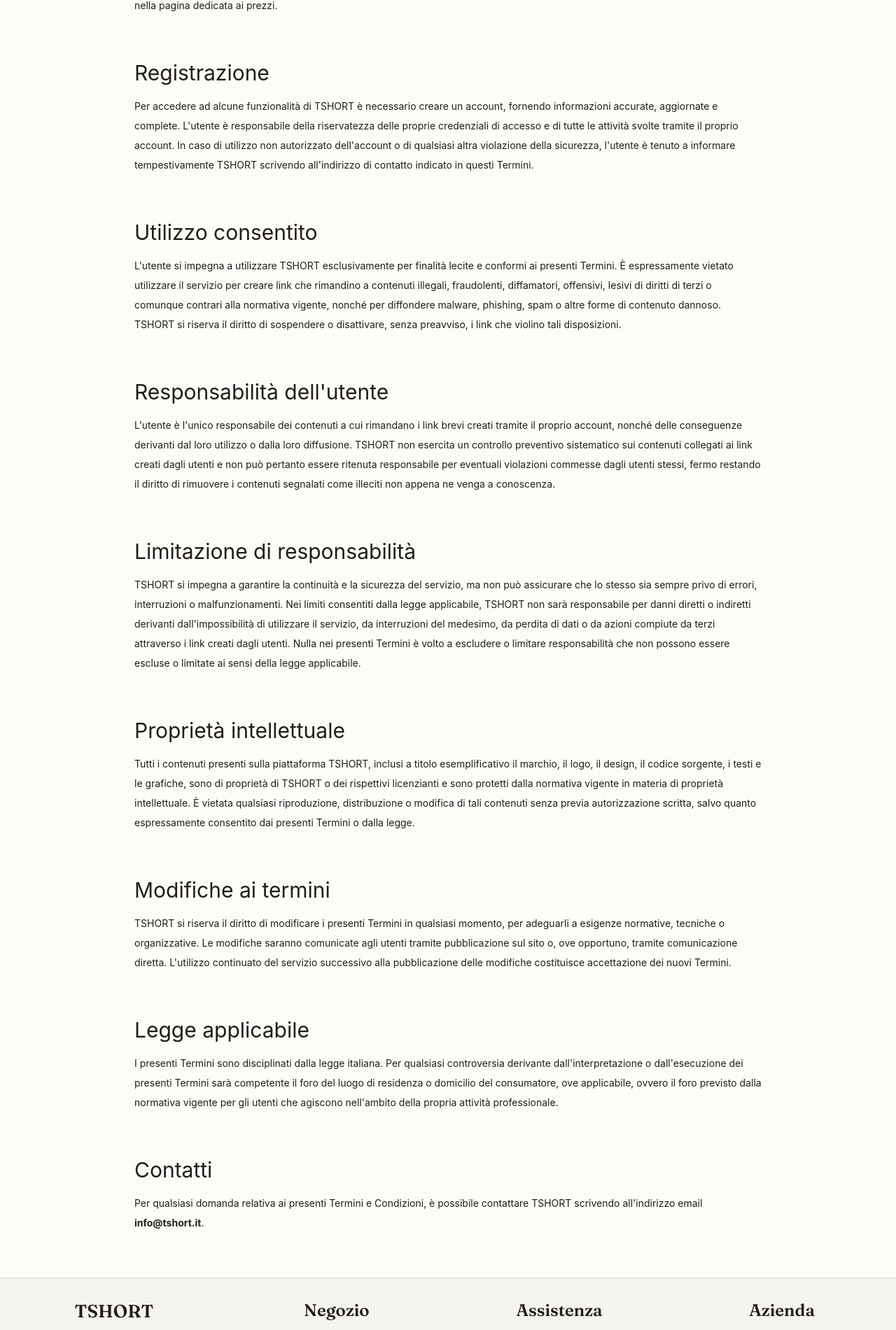
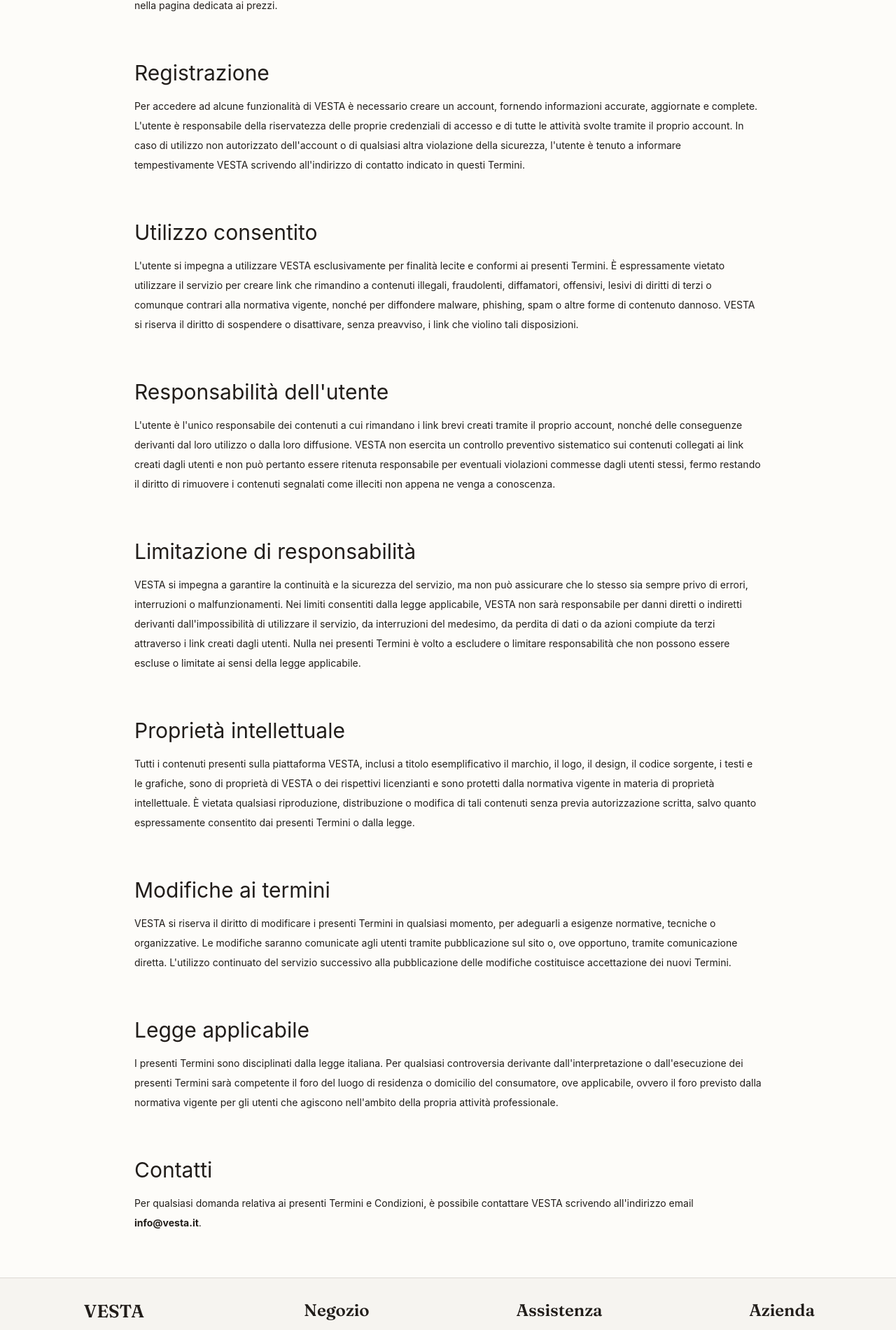
Before and after one commit to santie96/TShort, a React (Vite) app: page /termini-condizioni in a window 1280 px wide. Shown: the part 631-2532 px from the top of the page at 70% size. Built offline with nearby package versions, Linux system fonts and the light colour scheme.

Commit message:
fix name project

```diff
--- a/index.html
+++ b/index.html
@@ -4,7 +4,7 @@
     <meta charset="UTF-8" />
     <link rel="icon" type="image/svg+xml" href="./Public/shirt-button-svgrepo-com.svg" />
     <meta name="viewport" content="width=device-width, initial-scale=1.0" />
-    <title>TSHORT</title>
+    <title>VESTA</title>
   </head>
   <body>
     <div id="root"></div>
--- a/package.json
+++ b/package.json
@@ -1,5 +1,5 @@
 {
-  "name": "tshort",
+  "name": "vesta",
   "private": true,
   "version": "0.0.0",
   "type": "module",
--- a/src/component/layout/Footer.jsx
+++ b/src/component/layout/Footer.jsx
@@ -14,7 +14,7 @@
             <div className="flex flex-col items-center gap-2 text-center  md:items-center md:text-center">
               <NavLink to="/">
                 {/* LOGO */}
-                <h2 className="text-logo-size font-title font-semibold">TSHORT</h2>
+                <h2 className="text-logo-size font-title font-semibold">VESTA</h2>
               </NavLink>
               <p className="text-balance max-w-70">
                 Abbigliamento moderno per uomo, donna e bambino. Qualità curata, design essenziale, prezzi accessibili.
@@ -157,7 +157,7 @@
               </div>
             </div>
             <div className="flex justify-center md:order-1">
-              <p className="text-xs tracking-wide">&copy; 2026 TShort. Tutti i diritti riservati.</p>
+              <p className="text-xs tracking-wide">&copy; 2026 VESTA. Tutti i diritti riservati.</p>
             </div>
           </section>
         </div>
--- a/src/component/layout/Navbar-Components/SideBarMenu.jsx
+++ b/src/component/layout/Navbar-Components/SideBarMenu.jsx
@@ -21,7 +21,7 @@
                         className="font-semibold text-[#211D1A] font-title text-logo-size"
                         to="/"
                         onClick={onClose}
-                        >TSHORT</NavLink>
+                        >VESTA</NavLink>
                     </div>
                     <div className="flex gap-3 text-icon-size">
                         <button
--- a/src/component/layout/Navbar.jsx
+++ b/src/component/layout/Navbar.jsx
@@ -78,7 +78,7 @@
                         {/* Logo - ALL Breack Point */}
                         <div>
                             <NavLink to="/" className="flex items-center gap-3 text-slate-100">
-                                <h2 className="text-logo-size font-semibold text-[#211D1A] font-title">TSHORT</h2>
+                                <h2 className="text-logo-size font-semibold text-[#211D1A] font-title">VESTA</h2>
                             </NavLink>
                         </div>
 
--- a/src/component/pages/Contatti-Components/Info.jsx
+++ b/src/component/pages/Contatti-Components/Info.jsx
@@ -20,10 +20,10 @@
             <div>
               <h4 className="text-stitle-size font-semibold">Scrivici una email</h4>
               <a
-                href="mailto:info@tshort.it"
+                href="mailto:info@vesta.it"
                 className="underline decoration-transparent hover:decoration-[#C47048] transition-colors duration-300"
               >
-                info@tshort.it
+                info@vesta.it
               </a>
             </div>
           </li>
--- a/src/component/pages/Cookies.jsx
+++ b/src/component/pages/Cookies.jsx
@@ -18,7 +18,7 @@
           <section className="space-y-4 text-center">
             <h2 className="--font-title text-[#211D1A] text-2xl md:text-3xl pt-4 pb-2">Introduzione</h2>
             <p className="--font-text text-[#211D1A] text-[0.875rem] leading-7">
-              La presente Cookie Policy descrive in che modo TSHORT, piattaforma web dedicata alla creazione,
+              La presente Cookie Policy descrive in che modo VESTA, piattaforma web dedicata alla creazione,
               personalizzazione e gestione di link brevi, utilizza i cookie e tecnologie simili durante la navigazione
               sul sito. Consultando questa pagina, l'utente potrà comprendere quali tipologie di cookie vengono
               impiegate, per quali finalità e come è possibile gestire le proprie preferenze in materia di privacy.
@@ -40,7 +40,7 @@
           <section className="space-y-4 text-center">
             <h2 className="--font-title text-[#211D1A] text-2xl md:text-3xl pt-4 pb-2">Cookie tecnici</h2>
             <p className="--font-text text-[#211D1A] text-[0.875rem] leading-7">
-              I cookie tecnici sono indispensabili per il corretto funzionamento di TSHORT e per consentire all'utente
+              I cookie tecnici sono indispensabili per il corretto funzionamento di VESTA e per consentire all'utente
               di utilizzare le funzionalità principali della piattaforma, come la creazione di link brevi, l'accesso
               all'area personale e la gestione del proprio account. Questi cookie non richiedono il consenso preventivo
               dell'utente in quanto strettamente necessari all'erogazione del servizio richiesto. Tra questi rientrano,
@@ -52,7 +52,7 @@
           <section className="space-y-4 text-center">
             <h2 className="--font-title text-[#211D1A] text-2xl md:text-3xl pt-4 pb-2">Cookie analitici</h2>
             <p className="--font-text text-[#211D1A] text-[0.875rem] leading-7">
-              TSHORT utilizza cookie analitici per raccogliere informazioni aggregate e anonime sul numero di utenti che
+              VESTA utilizza cookie analitici per raccogliere informazioni aggregate e anonime sul numero di utenti che
               visitano il sito e sulle modalità di utilizzo dello stesso, ad esempio le pagine più visitate o il tempo
               medio di permanenza. Tali dati sono trattati in forma statistica e ci consentono di migliorare
               costantemente la struttura del sito, le funzionalità offerte e l'esperienza complessiva degli utenti. Ove
@@ -64,10 +64,10 @@
           <section className="space-y-4 text-center">
             <h2 className="--font-title text-[#211D1A] text-2xl md:text-3xl pt-4 pb-2">Cookie di terze parti</h2>
             <p className="--font-text text-[#211D1A] text-[0.875rem] leading-7">
-              Durante la navigazione su TSHORT, l'utente potrebbe ricevere sul proprio dispositivo cookie inviati da
-              siti o web server diversi da quello di TSHORT, sui quali possono risiedere alcuni elementi presenti nella
+              Durante la navigazione su VESTA, l'utente potrebbe ricevere sul proprio dispositivo cookie inviati da
+              siti o web server diversi da quello di VESTA, sui quali possono risiedere alcuni elementi presenti nella
               pagina che si sta visitando, come ad esempio componenti per la condivisione sui social network o servizi
-              di analisi del traffico forniti da soggetti terzi. TSHORT non ha controllo diretto su questi cookie e
+              di analisi del traffico forniti da soggetti terzi. VESTA non ha controllo diretto su questi cookie e
               invita gli utenti a consultare le informative privacy e cookie dei rispettivi fornitori terzi per
               conoscere le modalità di trattamento dei dati raccolti.
             </p>
@@ -80,7 +80,7 @@
               impostando il blocco totale o parziale dei cookie, oppure configurando la cancellazione automatica degli
               stessi alla chiusura del browser. La maggior parte dei browser consente inoltre di visualizzare quali
               cookie sono stati salvati e di eliminarli singolarmente. Si segnala che la disabilitazione dei cookie
-              tecnici potrebbe compromettere il corretto funzionamento di alcune funzionalità della piattaforma TSHORT.
+              tecnici potrebbe compromettere il corretto funzionamento di alcune funzionalità della piattaforma VESTA.
             </p>
           </section>
 
@@ -97,10 +97,10 @@
           <section className="space-y-4 text-center">
             <h2 className="--font-title text-[#211D1A] text-2xl md:text-3xl pt-4 pb-2">Contatti</h2>
             <p className="--font-text text-[#211D1A] text-[0.875rem] leading-7">
-              Per qualsiasi domanda o richiesta relativa alla presente Cookie Policy, è possibile contattare TSHORT
+              Per qualsiasi domanda o richiesta relativa alla presente Cookie Policy, è possibile contattare VESTA
               scrivendo all'indirizzo email{" "}
               <a href="" className="font-bold hover:text-[rgb(196,112,72)]">
-                info@tshort.it
+                info@vesta.it
               </a>
               . Il nostro team risponderà nel più breve tempo possibile per fornire tutti i chiarimenti necessari.
             </p>
--- a/src/component/pages/Privacy.jsx
+++ b/src/component/pages/Privacy.jsx
@@ -19,7 +19,7 @@
           <section className="space-y-4">
             <h2 className="--font-title text-[#211D1A] text-2xl md:text-3xl pt-4 pb-2">Introduzione</h2>
             <p className="--font-text text-[#211D1A] text-[0.875rem] leading-7">
-              TSHORT ("noi", "il Servizio" o "la Piattaforma") rispetta la riservatezza dei propri utenti e si impegna a
+              VESTA ("noi", "il Servizio" o "la Piattaforma") rispetta la riservatezza dei propri utenti e si impegna a
               proteggere i dati personali trattati in occasione dell'utilizzo del servizio di creazione e gestione di
               link brevi. La presente Privacy Policy illustra le modalità di raccolta, utilizzo, conservazione e
               protezione dei dati personali degli utenti, in conformità al Regolamento (UE) 2016/679 (GDPR) e alla
@@ -30,9 +30,9 @@
           <section className="space-y-4">
             <h2 className="--font-title text-[#211D1A] text-2xl md:text-3xl pt-4 pb-2">Titolare del trattamento</h2>
             <p className="--font-text text-[#211D1A] text-[0.875rem] leading-7">
-              Il Titolare del trattamento dei dati personali raccolti tramite TSHORT è la società che gestisce la
+              Il Titolare del trattamento dei dati personali raccolti tramite VESTA è la società che gestisce la
               piattaforma, con sede legale in Italia. Per qualsiasi richiesta relativa al trattamento dei dati
-              personali, l'utente può contattare il Titolare scrivendo all'indirizzo email privacy@tshort.io, indicando
+              personali, l'utente può contattare il Titolare scrivendo all'indirizzo email privacy@vesta.io, indicando
               in modo chiaro l'oggetto della richiesta.
             </p>
           </section>
@@ -40,7 +40,7 @@
           <section className="space-y-4">
             <h2 className="--font-title text-[#211D1A] text-2xl md:text-3xl pt-4 pb-2">Dati raccolti</h2>
             <p className="--font-text text-[#211D1A] text-[0.875rem] leading-7">
-              Nell'ambito dell'erogazione del servizio, TSHORT può raccogliere diverse categorie di dati personali, tra
+              Nell'ambito dell'erogazione del servizio, VESTA può raccogliere diverse categorie di dati personali, tra
               cui: dati identificativi e di contatto forniti in fase di registrazione (nome, cognome, indirizzo email);
               dati relativi all'account, come nome utente e password (memorizzata in forma crittografata); dati di
               navigazione e di utilizzo del servizio, tra cui gli URL accorciati creati, il numero di click ricevuti e
@@ -103,7 +103,7 @@
           <section className="space-y-4">
             <h2 className="--font-title text-[#211D1A] text-2xl md:text-3xl pt-4 pb-2">Sicurezza</h2>
             <p className="--font-text text-[#211D1A] text-[0.875rem] leading-7">
-              TSHORT adotta misure tecniche e organizzative adeguate a garantire un livello di sicurezza idoneo rispetto
+              VESTA adotta misure tecniche e organizzative adeguate a garantire un livello di sicurezza idoneo rispetto
               ai rischi connessi al trattamento dei dati personali, tra cui la crittografia delle password, l'utilizzo
               di connessioni protette e il controllo degli accessi ai sistemi. Tali misure sono costantemente riviste e
               aggiornate per far fronte all'evoluzione delle minacce alla sicurezza informatica e per assicurare la
@@ -117,7 +117,7 @@
               Per qualsiasi domanda relativa alla presente Privacy Policy o per esercitare i propri diritti in materia
               di protezione dei dati personali, l'utente può contattare il Titolare del trattamento all'indirizzo email{" "}
               <a href="" className="font-bold hover:text-[#C47048]">
-                info@tshort.it
+                info@vesta.it
               </a>
               .
             </p>
--- a/src/component/pages/TerminiCondizioni.jsx
+++ b/src/component/pages/TerminiCondizioni.jsx
@@ -16,7 +16,7 @@
           <section className="space-y-2 md:space-y-4">
             <h2 className="--font-title text-[#211D1A] text-2xl md:text-3xl pt-4 pb-2">Introduzione</h2>
             <p className="--font-text text-[#211D1A] text-[0.875rem] leading-7">
-              I presenti Termini e Condizioni ("Termini") disciplinano l'accesso e l'utilizzo della piattaforma TSHORT,
+              I presenti Termini e Condizioni ("Termini") disciplinano l'accesso e l'utilizzo della piattaforma VESRA,
               servizio dedicato alla creazione, personalizzazione e gestione di link brevi. Accedendo o utilizzando il
               servizio, l'utente accetta integralmente e senza riserve i presenti Termini. Qualora l'utente non intenda
               accettare tali condizioni, è tenuto a non utilizzare la piattaforma.
@@ -26,7 +26,7 @@
           <section className="space-y-2"md:space-y-4>
             <h2 className="--font-title text-[#211D1A] text-2xl md:text-3xl pt-4 pb-2">Oggetto del servizio</h2>
             <p className="--font-text text-[#211D1A] text-[0.875rem] leading-7">
-              TSHORT fornisce agli utenti uno strumento per trasformare URL lunghi in link brevi, personalizzabili e
+              VESTA fornisce agli utenti uno strumento per trasformare URL lunghi in link brevi, personalizzabili e
               facilmente condivisibili, corredati da statistiche di utilizzo quali numero di click, provenienza
               geografica e dispositivo utilizzato. Il servizio può essere utilizzato sia in forma gratuita, con
               funzionalità limitate, sia tramite piani a pagamento che offrono funzionalità aggiuntive, secondo quanto
@@ -37,21 +37,21 @@
           <section className="space-y-2"md:space-y-4>
             <h2 className="--font-title text-[#211D1A] text-2xl md:text-3xl pt-4 pb-2">Registrazione</h2>
             <p className="--font-text text-[#211D1A] text-[0.875rem] leading-7">
-              Per accedere ad alcune funzionalità di TSHORT è necessario creare un account, fornendo informazioni
+              Per accedere ad alcune funzionalità di VESTA è necessario creare un account, fornendo informazioni
               accurate, aggiornate e complete. L'utente è responsabile della riservatezza delle proprie credenziali di
               accesso e di tutte le attività svolte tramite il proprio account. In caso di utilizzo non autorizzato
               dell'account o di qualsiasi altra violazione della sicurezza, l'utente è tenuto a informare
-              tempestivamente TSHORT scrivendo all'indirizzo di contatto indicato in questi Termini.
+              tempestivamente VESTA scrivendo all'indirizzo di contatto indicato in questi Termini.
             </p>
           </section>
 
           <section className="space-y-2"md:space-y-4>
             <h2 className="--font-title text-[#211D1A] text-2xl md:text-3xl pt-4 pb-2">Utilizzo consentito</h2>
             <p className="--font-text text-[#211D1A] text-[0.875rem] leading-7">
-              L'utente si impegna a utilizzare TSHORT esclusivamente per finalità lecite e conformi ai presenti Termini.
+              L'utente si impegna a utilizzare VESTA esclusivamente per finalità lecite e conformi ai presenti Termini.
               È espressamente vietato utilizzare il servizio per creare link che rimandino a contenuti illegali,
               fraudolenti, diffamatori, offensivi, lesivi di diritti di terzi o comunque contrari alla normativa
-              vigente, nonché per diffondere malware, phishing, spam o altre forme di contenuto dannoso. TSHORT si
+              vigente, nonché per diffondere malware, phishing, spam o altre forme di contenuto dannoso. VESTA si
               riserva il diritto di sospendere o disattivare, senza preavviso, i link che violino tali disposizioni.
             </p>
           </section>
@@ -60,7 +60,7 @@
             <h2 className="--font-title text-[#211D1A] text-2xl md:text-3xl pt-4 pb-2">Responsabilità dell'utente</h2>
             <p className="--font-text text-[#211D1A] text-[0.875rem] leading-7">
               L'utente è l'unico responsabile dei contenuti a cui rimandano i link brevi creati tramite il proprio
-              account, nonché delle conseguenze derivanti dal loro utilizzo o dalla loro diffusione. TSHORT non esercita
+              account, nonché delle conseguenze derivanti dal loro utilizzo o dalla loro diffusione. VESTA non esercita
               un controllo preventivo sistematico sui contenuti collegati ai link creati dagli utenti e non può pertanto
               essere ritenuta responsabile per eventuali violazioni commesse dagli utenti stessi, fermo restando il
               diritto di rimuovere i contenuti segnalati come illeciti non appena ne venga a conoscenza.
@@ -72,9 +72,9 @@
               Limitazione di responsabilità
             </h2>
             <p className="--font-text text-[#211D1A] text-[0.875rem] leading-7">
-              TSHORT si impegna a garantire la continuità e la sicurezza del servizio, ma non può assicurare che lo
+              VESTA si impegna a garantire la continuità e la sicurezza del servizio, ma non può assicurare che lo
               stesso sia sempre privo di errori, interruzioni o malfunzionamenti. Nei limiti consentiti dalla legge
-              applicabile, TSHORT non sarà responsabile per danni diretti o indiretti derivanti dall'impossibilità di
+              applicabile, VESTA non sarà responsabile per danni diretti o indiretti derivanti dall'impossibilità di
               utilizzare il servizio, da interruzioni del medesimo, da perdita di dati o da azioni compiute da terzi
               attraverso i link creati dagli utenti. Nulla nei presenti Termini è volto a escludere o limitare
               responsabilità che non possono essere escluse o limitate ai sensi della legge applicabile.
@@ -84,8 +84,8 @@
           <section className="space-y-2"md:space-y-4>
             <h2 className="--font-title text-[#211D1A] text-2xl md:text-3xl pt-4 pb-2">Proprietà intellettuale</h2>
             <p className="--font-text text-[#211D1A] text-[0.875rem] leading-7">
-              Tutti i contenuti presenti sulla piattaforma TSHORT, inclusi a titolo esemplificativo il marchio, il logo,
-              il design, il codice sorgente, i testi e le grafiche, sono di proprietà di TSHORT o dei rispettivi
+              Tutti i contenuti presenti sulla piattaforma VESTA, inclusi a titolo esemplificativo il marchio, il logo,
+              il design, il codice sorgente, i testi e le grafiche, sono di proprietà di VESTA o dei rispettivi
               licenzianti e sono protetti dalla normativa vigente in materia di proprietà intellettuale. È vietata
               qualsiasi riproduzione, distribuzione o modifica di tali contenuti senza previa autorizzazione scritta,
               salvo quanto espressamente consentito dai presenti Termini o dalla legge.
@@ -95,7 +95,7 @@
           <section className="space-y-2"md:space-y-4>
             <h2 className="--font-title text-[#211D1A] text-2xl md:text-3xl pt-4 pb-2">Modifiche ai termini</h2>
             <p className="--font-text text-[#211D1A] text-[0.875rem] leading-7">
-              TSHORT si riserva il diritto di modificare i presenti Termini in qualsiasi momento, per adeguarli a
+              VESTA si riserva il diritto di modificare i presenti Termini in qualsiasi momento, per adeguarli a
               esigenze normative, tecniche o organizzative. Le modifiche saranno comunicate agli utenti tramite
               pubblicazione sul sito o, ove opportuno, tramite comunicazione diretta. L'utilizzo continuato del servizio
               successivo alla pubblicazione delle modifiche costituisce accettazione dei nuovi Termini.
@@ -115,10 +115,10 @@
           <section className="space-y-2"md:space-y-4>
             <h2 className="--font-title text-[#211D1A] text-2xl md:text-3xl pt-4 pb-2">Contatti</h2>
             <p className="--font-text text-[#211D1A] text-[0.875rem] leading-7">
-              Per qualsiasi domanda relativa ai presenti Termini e Condizioni, è possibile contattare TSHORT scrivendo
+              Per qualsiasi domanda relativa ai presenti Termini e Condizioni, è possibile contattare VESTA scrivendo
               all'indirizzo email{" "}
               <a href="" className="font-bold hover:text-[#C47048]">
-                info@tshort.it
+                info@vesta.it
               </a>
               .
             </p>
```
Also changed, not shown: 1 other file (tests, documents, lock files or other folders).
